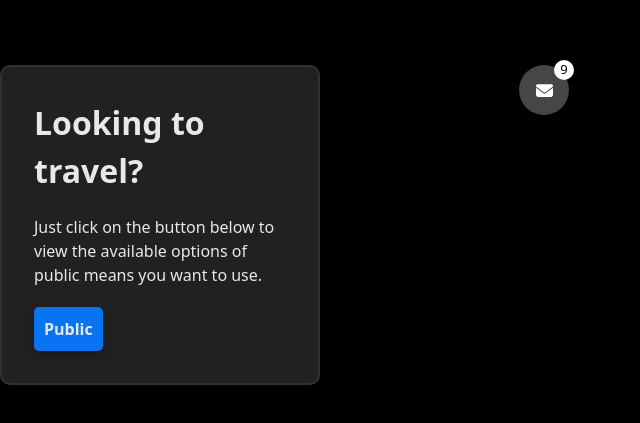
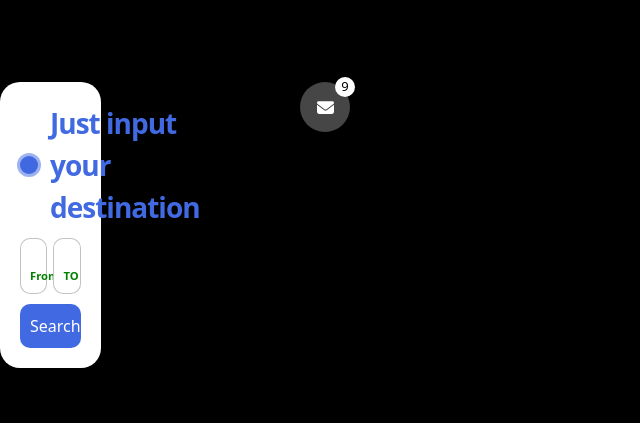
Before and after one commit to Charles4500/travel-frontend, a React (Vite) app: page /public in a window 1280 px wide. Shown: the part 175-598 px from the top of the page, without its empty margins (0-640 px from the left). Built offline with nearby package versions, Linux system fonts and the light colour scheme.

Commit message:
ROuting complete

```diff
--- a/src/components/nav/nav.css
+++ b/src/components/nav/nav.css
@@ -1,7 +1,6 @@
 #messages {
   display: flex;
   float: right;
-  max-height: none;
 }
 
 .inbox-btnn {
--- a/src/routes/Home.jsx
+++ b/src/routes/Home.jsx
@@ -6,12 +6,14 @@ import Nav from '../components/nav/Nav';
 
 function Home() {
   return (
-    <div className="home">
+    <>
       <Nav />
-      <Public />
-      <Private />
-      <Moving />
-    </div>
+      <div className="home">
+        <Public />
+        <Private />
+        <Moving />
+      </div>
+    </>
   );
 }
 
--- a/src/routes/Moving.jsx
+++ b/src/routes/Moving.jsx
@@ -5,16 +5,25 @@ function Moving() {
   return (
     <div>
     <Nav/>
-      <div className="cardt">
-        <div className="contentd">
-          <p className="headingt">Moving out?</p>
-          <p className="parat">
-            If you are considering moving out look at the available option by
-            clicking on the button below to check on the one available
-          </p>
-          <button className="btnt">Moving</button>
+    <div>
+      <form className="form">
+        <p className="title">Just input your destination</p>
+
+        <div className="flex">
+          <label>
+            <input required="" placeholder="" type="text" className="input" />
+            <span>From</span>
+          </label>
+
+          <label>
+            <input required="" placeholder="" type="text" className="input" />
+            <span>TO</span>
+          </label>
         </div>
-      </div>
+
+        <button class="submit">Search</button>
+      </form>
+    </div>
     </div>
   );
 }
--- a/src/routes/Private.jsx
+++ b/src/routes/Private.jsx
@@ -4,16 +4,25 @@ function Private() {
   return (
     <div>
       <Nav />
-      <div className="cardd">
-      <div className="contentt">
-        <p className="heading">Convenience?</p>
-        <p className="paran">
-          Click on the button below to check on the privately available cars to
-          hire and reach your destination safely
-        </p>
-        <button className="btun">Private</button>
+      <div>
+        <form className="form">
+          <p className="title">Just input your destination</p>
+
+          <div className="flex">
+            <label>
+              <input required="" placeholder="" type="text" className="input" />
+              <span>From</span>
+            </label>
+
+            <label>
+              <input required="" placeholder="" type="text" className="input" />
+              <span>TO</span>
+            </label>
+          </div>
+
+          <button class="submit">Search</button>
+        </form>
       </div>
-    </div>
     </div>
   );
 }
--- a/src/routes/Public.jsx
+++ b/src/routes/Public.jsx
@@ -1,24 +1,31 @@
-import React from 'react'
-import Nav from '../components/nav/Nav'
+import React from 'react';
+import Nav from '../components/nav/Nav';
 
 function Public() {
   return (
     <div>
       <Nav />
-      <div className="card">
-      <div className="content">
-        <p className="heading">Looking to travel?</p>
-        <p className="para">
-          Just click on the button below to view the available options of public
-          means you want to use.
-        </p>
-        <button className="btn">
-          Public
-        </button>
+      <div>
+        <form className="form">
+          <p className="title">Just input your destination</p>
+
+          <div className="flex">
+            <label>
+              <input required="" placeholder="" type="text" className="input" />
+              <span>From</span>
+            </label>
+
+            <label>
+              <input required="" placeholder="" type="text" className="input" />
+              <span>TO</span>
+            </label>
+          </div>
+
+          <button class="submit">Search</button>
+        </form>
       </div>
     </div>
-    </div>
-  )
+  );
 }
 
-export default Public
+export default Public;
```
Also changed, not shown: src/components/pages/Home.jsx (deleted, +0 -21 lines).
